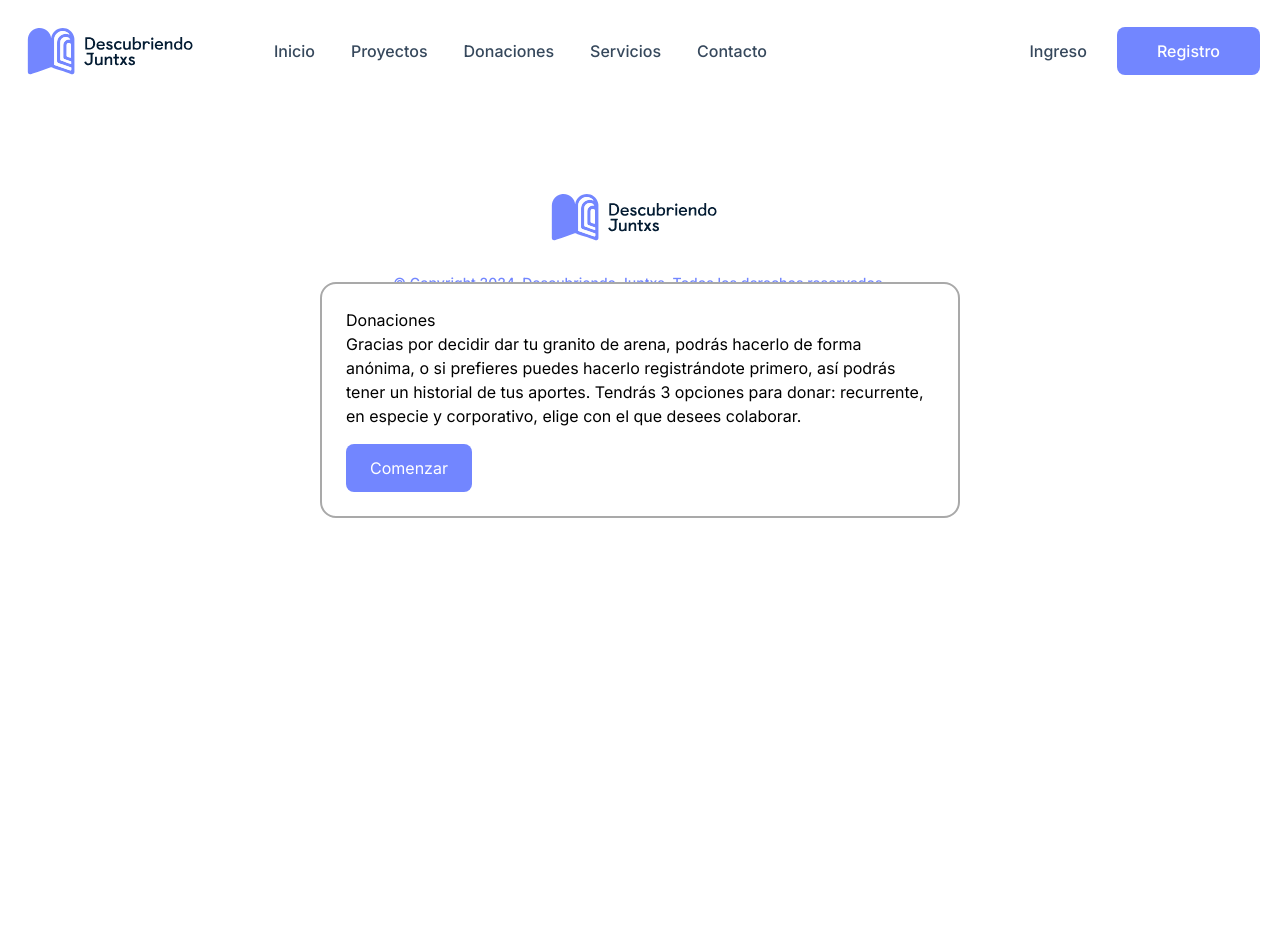
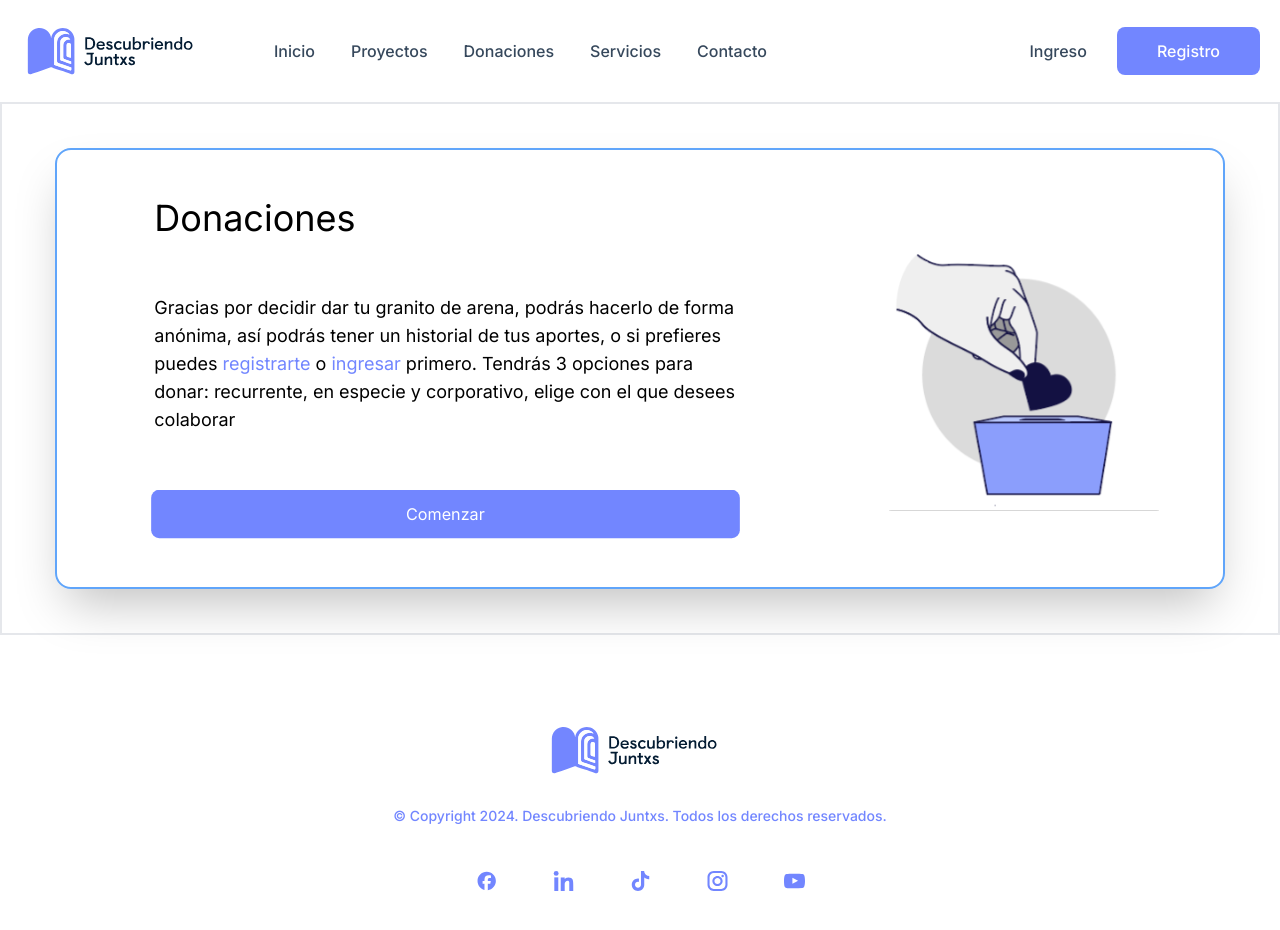
Before and after one commit to Grivarol69/descubriendoJuntxs, a Next.js app in the folder client/: page /donaciones in a window 1280 px wide. Shown: the top 930 px of the page. Before the commit the page ends 800 px from the top, so only its background shows below. Built offline with nearby package versions, Linux system fonts and the light colour scheme.

Commit message:
Add donaciones-cards

```diff
--- a/client/app/donaciones/page.tsx
+++ b/client/app/donaciones/page.tsx
@@ -1,8 +1,10 @@
-'use client'
+"use client";
 
+import Donaciones from "../../public/assets/donaciones-icon.svg";
 import React, { useState, useEffect } from "react";
 import RedirectPage from "@/components/elegirDonacion/elegirDonacion";
-
+import Image from "next/image";
+import Link from "next/link";
 
 const DonacionesPage: React.FC = () => {
   const [donationStarted, setDonationStarted] = useState(false);
@@ -18,56 +20,60 @@ const DonacionesPage: React.FC = () => {
   }, []);
 
   return (
-        <div
-            style={{
-                position: "fixed",
-                left: "50%",
-                top: "50%",
-                transform: "translate(-50%, -50%)",
-                borderRadius: "16px",
-                border: "2px solid #a9a9a9",
-                overflow: "hidden",
-                background: "#FFFFFF",
-                zIndex: 1000,
-                display: "flex",
-                flexDirection: "column",
-                justifyContent: "center",
-                alignItems: "flex-start",
-                padding: "24px",
-            }}
-        >
+    <div>
+      <div>
+        <div className="w-screen h-[66.6vh] border-2  flex justify-center items-center">
           {!donationStarted ? (
+            <div className="w-11/12 h-5/6 border-2 border-blue-400 rounded-2xl shadow-2xl flex">
+              <div className="w-2/3 h-full flex justify-center">
+                <div className=" w-3/4 h-full  flex flex-col justify-center gap-14">
+                  <div className="text-4xl ">Donaciones</div>
+                  <div className="text-lg">
+                    Gracias por decidir dar tu granito de arena, podrás hacerlo
+                    de forma anónima, así podrás tener un historial de tus
+                    aportes, o si prefieres puedes{" "}
+                    <Link href="/pages/user" className="text-[#7286FF]">
+                      registrarte
+                    </Link>{" "}
+                    o{" "}
+                    <Link href="/pages/signin" className="text-[#7286FF]">
+                      ingresar
+                    </Link>{" "}
+                    primero. Tendrás 3 opciones para donar: recurrente, en
+                    especie y corporativo, elige con el que desees colaborar
+                  </div>
                   <div>
-                    <h1>Donaciones</h1>
-                    <p>
-                        Gracias por decidir dar tu granito de arena, podrás hacerlo de forma
-                        anónima, o si prefieres puedes hacerlo registrándote primero, así
-                        podrás tener un historial de tus aportes. Tendrás 3 opciones para
-                        donar: recurrente, en especie y corporativo, elige con el que desees
-                        colaborar.
-                    </p>
                     <button
                       type="button"
                       onClick={handleStartDonation}
-                        style={{
-                            background: "#7286FF",
-                            color: "#FFFFFF",
-                            padding: "12px 24px",
-                            borderRadius: "8px",
-                            cursor: "pointer",
-                            marginTop: "16px",
-                        }}
+                      className="bg-[#7286FF] w-full text-white px-12 rounded-lg cursor-pointer animate-pulse-custom"
+                      style={{ padding: "12px 24px" }}
                     >
                       Comenzar
                     </button>
+                  </div>
+                </div>
+              </div>
+              <div className=" w-1/3 h-full overflow-hidden flex justify-center items-center ">
+                <div className="flex justify-center items-center">
+                  <div className="flex justify-center items-center object-contain h-full w-full">
+                    <Image
+                      src={Donaciones}
+                      alt=""
+                      className="h-full"
+                      objectFit="contain"
+                    />
+                  </div>
+                </div>
+              </div>
             </div>
           ) : (
             <RedirectPage />
           )}
         </div>
+      </div>
+    </div>
   );
 };
 
-
-
 export default DonacionesPage;
--- a/client/components/Navbar/Navbar.tsx
+++ b/client/components/Navbar/Navbar.tsx
@@ -53,11 +53,11 @@ const Navbar = () => {
         </p>
 
         <div className="flex items-center gap-x-2">
+          <Link href='/pages/user'>
         <span className="hidden font-medium text-[#fff] lg:block rounded-lg py-3 px-10 text-center" style={{ backgroundColor: "#7286ff" }} >
-          <Link href='/pages/user'>
             Registro
+          </span>
           </Link>
-          </span>
             </div>
 
 
--- a/client/components/elegirDonacion/elegirDonacion.tsx
+++ b/client/components/elegirDonacion/elegirDonacion.tsx
@@ -1,11 +1,12 @@
+import Image from "next/image";
 import Link from "next/link";
+import Donaciones from "../../public/assets/donaciones-icon.svg";
 import { useEffect, useState } from "react";
 
-
-
-
 const RedirectPage: React.FC = () => {
-    const [selectedDonationType, setSelectedDonationType] = useState<string | null>(null);
+  const [selectedDonationType, setSelectedDonationType] = useState<
+    string | null
+  >(null);
   const [nextButtonDisabled, setNextButtonDisabled] = useState(true);
 
   const handleDonationTypeToggle = (donationType: string) => {
@@ -25,13 +26,14 @@ const RedirectPage: React.FC = () => {
   }, [selectedDonationType]);
 
   const linkPage = () => {
-    if(selectedDonationType === "corporativa") return "/donaciones/corporativa"
-    if(selectedDonationType ===  "especie") return "/donaciones/especie"
-    if(selectedDonationType === "recurrente") return "/donaciones/recurrente"
-    return "/donaciones/recurrente"
+    if (selectedDonationType === "corporativa")
+      return "/donaciones/corporativa";
+    if (selectedDonationType === "especie") return "/donaciones/especie";
+    if (selectedDonationType === "recurrente") return "/donaciones/recurrente";
+    return "/donaciones/";
   };
 
-   const finalUrl = linkPage()
+  const finalUrl = linkPage();
 
   const buttonStyle = {
     backgroundColor: nextButtonDisabled ? "#888" : "#7286FF",
@@ -39,20 +41,34 @@ const RedirectPage: React.FC = () => {
     cursor: nextButtonDisabled ? "not-allowed" : "pointer",
     padding: "12px 24px",
     borderRadius: "8px",
-        marginTop: "16px",
+    marginTop: "30px",
   };
 
+  const buttonClasses = `${nextButtonDisabled ? 'buttonDisabled' : 'buttonEnabled'} buttonStyle`;
+
+
   return (
-        <div style={{ display: "flex", justifyContent: "flex-end", alignItems: "center" }}>
-            <div style={{ textAlign: "left", margin: "0 20px" }}>
-                <img src="tu-imagen.jpg" alt="Imagen" style={{ width: "100%", maxWidth: "200px" }} />
+    <div className="w-11/12 h-5/6 border-2 border-blue-400 rounded-2xl shadow-2xl flex">
+      <div className=" w-1/3 h-full overflow-hidden flex justify-center items-center ">
+        <div className="flex justify-center items-center">
+          <div className="flex justify-center items-center object-contain h-full w-full">
+            <Image
+              src={Donaciones}
+              alt=""
+              className="h-full"
+              objectFit="contain"
+            />
           </div>
-            <div style={{ textAlign: "right", maxWidth: "400px" }}>
-                <h1>Tipo de Donacion</h1>
-                <form>
+        </div>
+      </div>
+
+      <div className="w-2/3 h-full flex justify-center">
+        <div className=" w-3/4 h-full  flex flex-col justify-center gap-10">
+          <h1 className="text-3xl">Tipo de Donaciones</h1>
+          <form className=" flex flex-col gap-2">
             <div>
               <label>
-                            <strong>Recurrente</strong>
+                <strong className="text-lg">Recurrente</strong>
                 <input
                   type="checkbox"
                   value="recurrente"
@@ -60,13 +76,17 @@ const RedirectPage: React.FC = () => {
                   onChange={() => handleDonationTypeToggle("recurrente")}
                 />
               </label>
-                        <p style={{ fontSize: "14px", color: "#555", textAlign: "left" }}>
-                            Podrás pagar como si fuera una suscripción, eligiendo la frecuencia mensual.
+              <p
+                style={{ color: "#555", textAlign: "left" }}
+                className="text-lg"
+              >
+                Podrás pagar como si fuera una suscripción, eligiendo la
+                frecuencia mensual.
               </p>
             </div>
             <div>
               <label>
-                            <strong>En Especie</strong>
+                <strong className="text-lg">En Especie</strong>
                 <input
                   type="checkbox"
                   value="especie"
@@ -74,13 +94,16 @@ const RedirectPage: React.FC = () => {
                   onChange={() => handleDonationTypeToggle("en_especie")}
                 />
               </label>
-                        <p style={{ fontSize: "14px", color: "#555", textAlign: "left" }}>
+              <p
+                style={{ color: "#555", textAlign: "left" }}
+                className="text-lg"
+              >
                 Puedes donar con bienes físicos o servicios en lugar de dinero.
               </p>
             </div>
             <div>
               <label>
-                            <strong>Corporativa</strong>
+                <strong className="text-lg">Corporativa</strong>
                 <input
                   type="checkbox"
                   value="corporativa"
@@ -88,23 +111,31 @@ const RedirectPage: React.FC = () => {
                   onChange={() => handleDonationTypeToggle("corporativa")}
                 />
               </label>
-                        <p style={{ fontSize: "14px", color: "#555", textAlign: "left" }}>
-                            Podrás contribuir como empresa, como por ejemplo el patrocinio de eventos.
+              <p
+                style={{ color: "#555", textAlign: "left" }}
+                className="text-lg"
+              >
+                Podrás contribuir como empresa, como por ejemplo el patrocinio
+                de eventos.
               </p>
             </div>
-                    <Link href={finalUrl}>
               <button
                 type="button"
                 disabled={nextButtonDisabled}
                 style={buttonStyle}
+                className={buttonClasses}
               >
-                        {nextButtonDisabled ? "Seleccione al menos una opción" : "Siguiente"}
+            <Link href={finalUrl} >
+                {nextButtonDisabled
+                  ? "Seleccione al menos una opción"
+                  : "Siguiente"}
+            </Link>
               </button>
-                    </Link>
           </form>
         </div>
       </div>
+    </div>
   );
-}
+};
 
-export default RedirectPage
+export default RedirectPage;
```
Also changed, not shown: client/public/assets/donaciones-icon.svg. Lines whose indentation alone changed are shown as unchanged.
